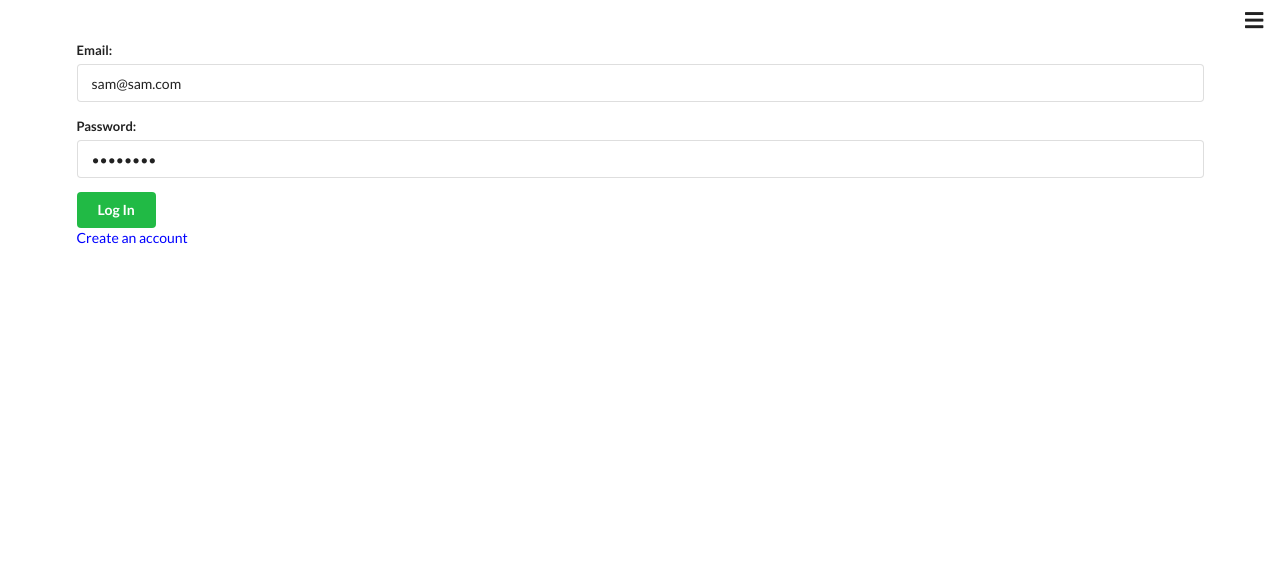
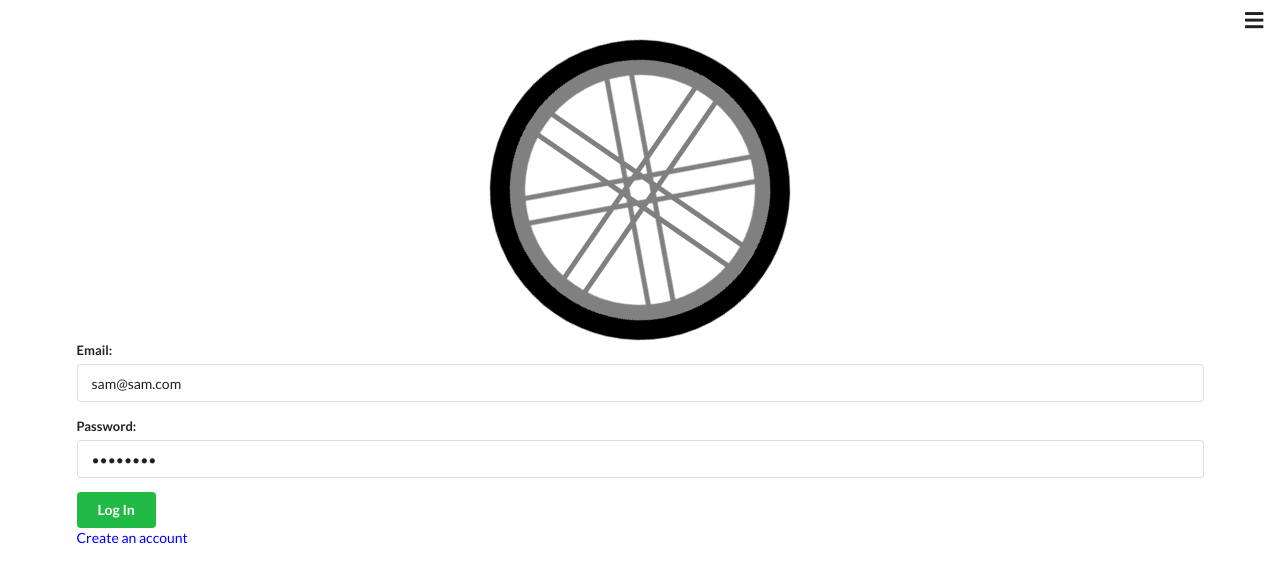
Before and after one commit to Iamasamwich/fitness_track_client, a React (Create React App) app: page / in a window 1280 px wide. Shown: the top 582 px of the page. Built offline with nearby package versions, Linux system fonts and the light colour scheme; no server answers.

Commit message:
recreated logo, made loading screen a copy of logo

```diff
--- a/src/components/LogIn.js
+++ b/src/components/LogIn.js
@@ -1,6 +1,7 @@
 import React, {useState, useEffect} from 'react';
 import {connect} from 'react-redux';
 import {login, changePage} from '../actions';
+import Logo from './Logo';
 
 const LogIn = ({login, changePage}) => {
 
@@ -48,6 +49,9 @@ const LogIn = ({login, changePage}) => {
 
   return (
     <div className='ui container'>
+      <Logo />
+
+
       <form
         className='ui form'
         onSubmit={onSubmit}
@@ -85,7 +89,6 @@ const LogIn = ({login, changePage}) => {
           Create an account
         </p>
       </div>
-
     </div>
   );
 };
--- /dev/null
+++ b/src/components/Logo.js
@@ -0,0 +1,16 @@
+import React from 'react';
+
+const Logo = () => {
+  return (
+    <div id='logo-container'>
+      <div id="logo-wheel" className="wheel">
+        <div className="logo-spokes" id="logo-spokes1" />
+        <div className="logo-spokes" id="logo-spokes2" />
+        <div className="logo-spokes" id="logo-spokes3" />
+        <div className="logo-spokes" id="logo-spokes4" />
+      </div>
+    </div>
+  );
+};
+
+export default Logo;
--- a/src/components/status/Loading.js
+++ b/src/components/status/Loading.js
@@ -6,21 +6,23 @@ const Loading = () => {
       <div className="ui segment">
         <div id="loading">
           <div id="loading-pump">
-            <div id='loading-body' />
-            <div id='loading-handle' />
-            <div id='loading-base' />
-            <svg id='loading-hose' width='345' height='100'>
-              <path d="M -5 5 C 100 100, 100 80, 150 70 S 300 20, 345 110" stroke="red" fill="transparent" strokeWidth="10" />
+            <div id='loading-pump-body' />
+            <div id='loading-pump-handle' />
+            <div id='loading-pump-base' />
+            <svg id='loading-pump-hose' width='345' height='100'>
+              <path d="M -5 5 C 100 100, 100 80, 150 70 S 320 20, 340 90" stroke="red" fill="transparent" strokeWidth="10" />
             </svg>
           </div>
-          <div id="loading-wheel">
-            <div className="loading-spokes" id="loading-spokes1" />
-            <div className="loading-spokes" id="loading-spokes2" />
-            <div className="loading-spokes" id="loading-spokes3" />
-            <div className="loading-spokes" id="loading-spokes4" />
-            <div className="loading-leak" id="loading-leak1" />
-            <div className="loading-leak" id="loading-leak2" />
-            <div className="loading-leak" id="loading-leak3" />
+          <div id="loading-wheel" className="wheel">
+            <div className="logo-spokes" id="logo-spokes1" />
+            <div className="logo-spokes" id="logo-spokes2" />
+            <div className="logo-spokes" id="logo-spokes3" />
+            <div className="logo-spokes" id="logo-spokes4" />
+            <div id="loading-leak">
+              <div className="loading-leak-air" id="loading-leak1" />
+              <div className="loading-leak-air" id="loading-leak2" />
+              <div className="loading-leak-air" id="loading-leak3" />
+            </div>
           </div>
         </div>
         <div className="status-field">
--- a/src/style.css
+++ b/src/style.css
@@ -100,6 +100,70 @@
   padding: 0 !important;
 }
 
+#logo-container {
+  position: relative;
+  width: 300px;
+  height: 300px;
+  margin: 0 auto;
+}
+
+#logo-wheel {
+  top: 50%;
+  left: 50%;
+  animation: spin 5s linear infinite;
+}
+
+@keyframes spin {
+  0% { transform: rotate(0deg);}
+  100% { transform: rotate(360deg);}
+}
+
+.wheel {
+  box-sizing: content-box;
+  height: 260px;
+  width: 260px;
+  margin: -150px 0 0 -150px;
+  border: 20px solid black;
+  border-radius: 50%;
+  position: absolute;
+}
+
+.wheel::before {
+  content: ' ';
+  position: absolute;
+  top: 0;
+  bottom: 0;
+  left: 0;
+  right: 0;
+  border: 15px solid gray;
+  border-radius: 50%;
+}
+
+.logo-spokes {
+  position: absolute;
+  border: 5px solid grey;
+  height: 20px;
+  width: 230px;
+  top: 50%;
+  left: 50%;
+  margin: -15px 0 0 -120px;
+}
+
+#logo-spokes2 {
+  transform: rotate(45deg);
+}
+
+#logo-spokes3 {
+  transform: rotate(90deg);
+}
+
+#logo-spokes4 {
+  transform: rotate(135deg);
+}
+
+
+
+
 #loading {
   height: 350px;
   width: 800px;
@@ -113,7 +177,7 @@
   left: 60px;
 }
 
-#loading-body {
+#loading-pump-body {
   position: relative;
   z-index: 5;
   top: 0;
@@ -123,7 +187,7 @@
   background-color: grey;
 }
 
-#loading-handle {
+#loading-pump-handle {
   position: absolute;
   left: 75px;
   height: 200px;
@@ -140,7 +204,7 @@
   100% {top: -200px;}
 }
 
-#loading-handle::before {
+#loading-pump-handle::before {
   content: ' ';
   position: absolute;
   background-color: black;
@@ -149,14 +213,14 @@
   height: 20px;
 }
 
-#loading-base {
+#loading-pump-base {
   position: relative;
   background-color: black;
   height: 20px;
   width: 180px;
 }
 
-#loading-hose {
+#loading-pump-hose {
   position: absolute;
   z-index: 5;
   top: 195px;
@@ -164,65 +228,32 @@
 }
 
 #loading-wheel {
-  box-sizing: content-box;
-  position: absolute;
-  top: 120px;
-  left: 320px;
-  height: 400px;
-  width: 400px;
-  border: 20px solid black;
-  animation-name: tyre;
-  animation-duration: 3s;
-  animation-iteration-count: infinite;
-  border-radius: 50%;
+  top: 390px;
+  left: 590px;
+  margin: -200px 0 0 -200px;
+  animation: tyre 3s linear infinite;
+  transform: scale(1.5);
 }
 
 @keyframes tyre {
-  from {border: 20px solid black; top: 120px; left: 320px;}
-  50% {border: 30px solid black; top: 110px; left: 310px;}
-  to {border: 20px solid black; top: 120px; left: 320px;}
+  from {border: 20px solid black; top: 390px; left: 590px;}
+  50% {border: 30px solid black; top: 370px; left: 580px;}
+  to {border: 20px solid black; top: 390px; left: 590px;}
 }
 
-#loading-wheel::before {
-  content: ' ';
-  position: absolute;
-  top: 0;
-  bottom: 0;
-  left: 0;
-  right: 0;
-  border: 15px solid gray;
-  border-radius: 50%;
+#loading-leak {
+  width: 60px;
+  height: 60px;
+  position: relative;
+  left: 230px;
 }
 
-.loading-spokes {
-  position: absolute;
-  width: calc(100% - 12px);
-  height: 6%;
-  border: 6px solid grey;
-  top: calc(47% - 6px);
-}
-
-#loading-spokes2 {
-  transform: rotate(45deg);
-}
-
-#loading-spokes3 {
-  transform: rotate(90deg);
-}
-
-#loading-spokes4 {
-  transform: rotate(135deg);
-}
-
-.loading-leak {
+.loading-leak-air {
   position: absolute;
   width: 60px;
   height: 3px;
   background-color: blue;
-  opacity: 0;
-  animation-name: leak;
-  animation-duration: 3s;
-  animation-iteration-count: infinite;
+  animation: leak 3s linear infinite;
 }
 
 @keyframes leak {
@@ -233,21 +264,19 @@
 }
 
 #loading-leak1 {
-  top: 22px;
-  left: 350px;
+  transform: rotate(125deg);
+  top: -6px;
+  left: -6px;
+}
+
+#loading-leak2 {
   transform: rotate(135deg);
 }
 
-#loading-leak2 {
-  top: 15px;
-  left: 343px;
-  transform: rotate(125deg);
-}
-
 #loading-leak3 {
-  top: 29px;
-  left: 357px;
   transform: rotate(145deg);
+  top: 6px;
+  left: 6px;
 }
 
 .loading-dot {
```
